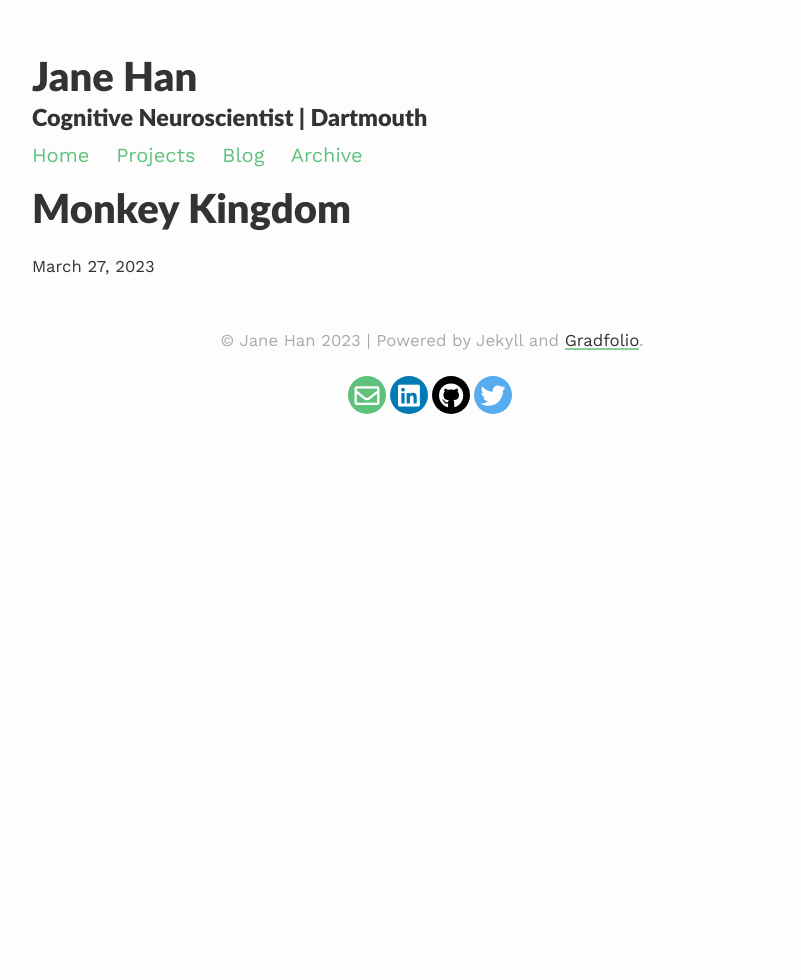
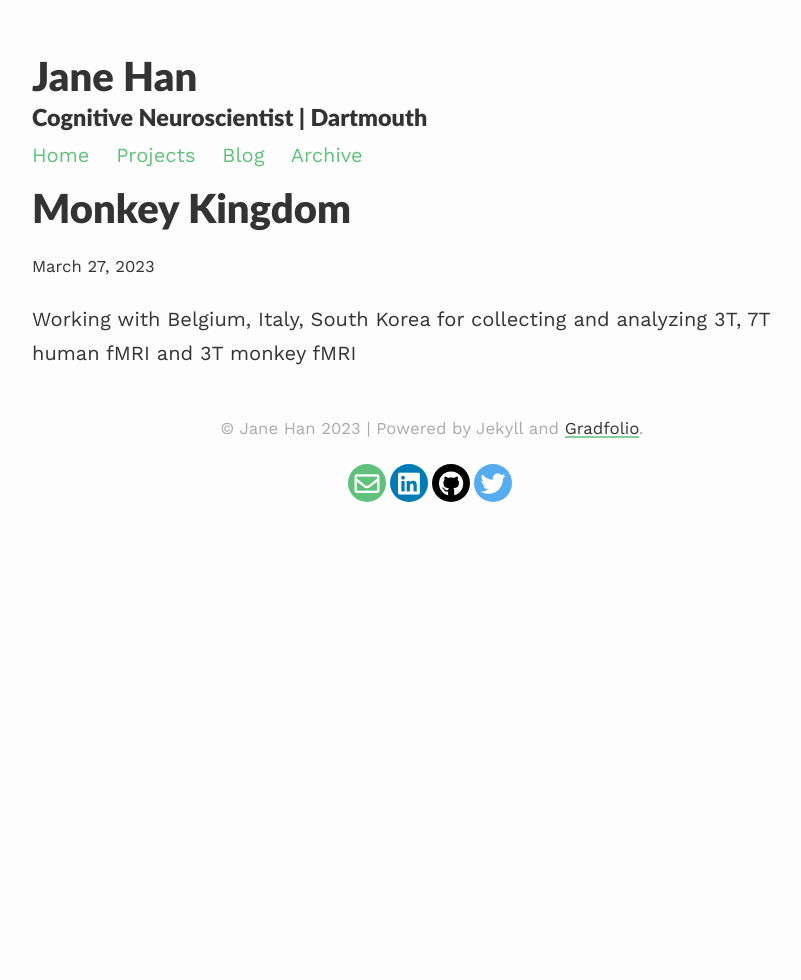
Before and after one commit to han-jane/han-jane.github.io, a Jekyll site: the page built from _projects/3_project.md, in a window 1280 px wide. Shown: the whole page, without its empty margins (208-1009 px from the left). Built offline with Jekyll 4.4.1, drawn with Linux system fonts in a browser that asks for light colours; nearby versions of some CDN libraries.

Commit message:
Update 3_project.md

```diff
--- a/_projects/3_project.md
+++ b/_projects/3_project.md
@@ -3,3 +3,4 @@ layout: post
 title: Monkey Kingdom
 description: How would monkey and human brains look like when watching the same movie?
 ---
+Working with Belgium, Italy, South Korea for collecting and analyzing 3T, 7T human fMRI and 3T monkey fMRI
```
